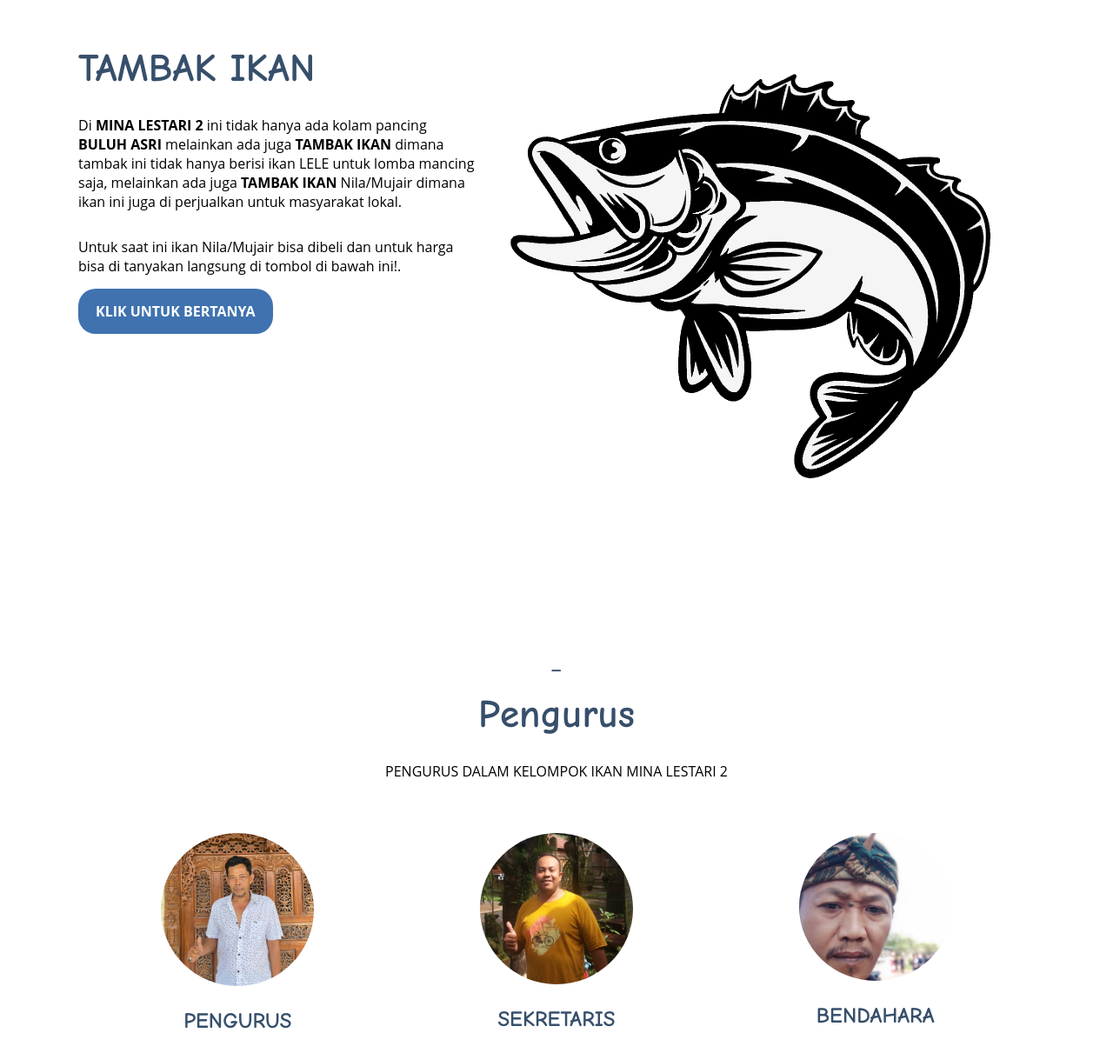
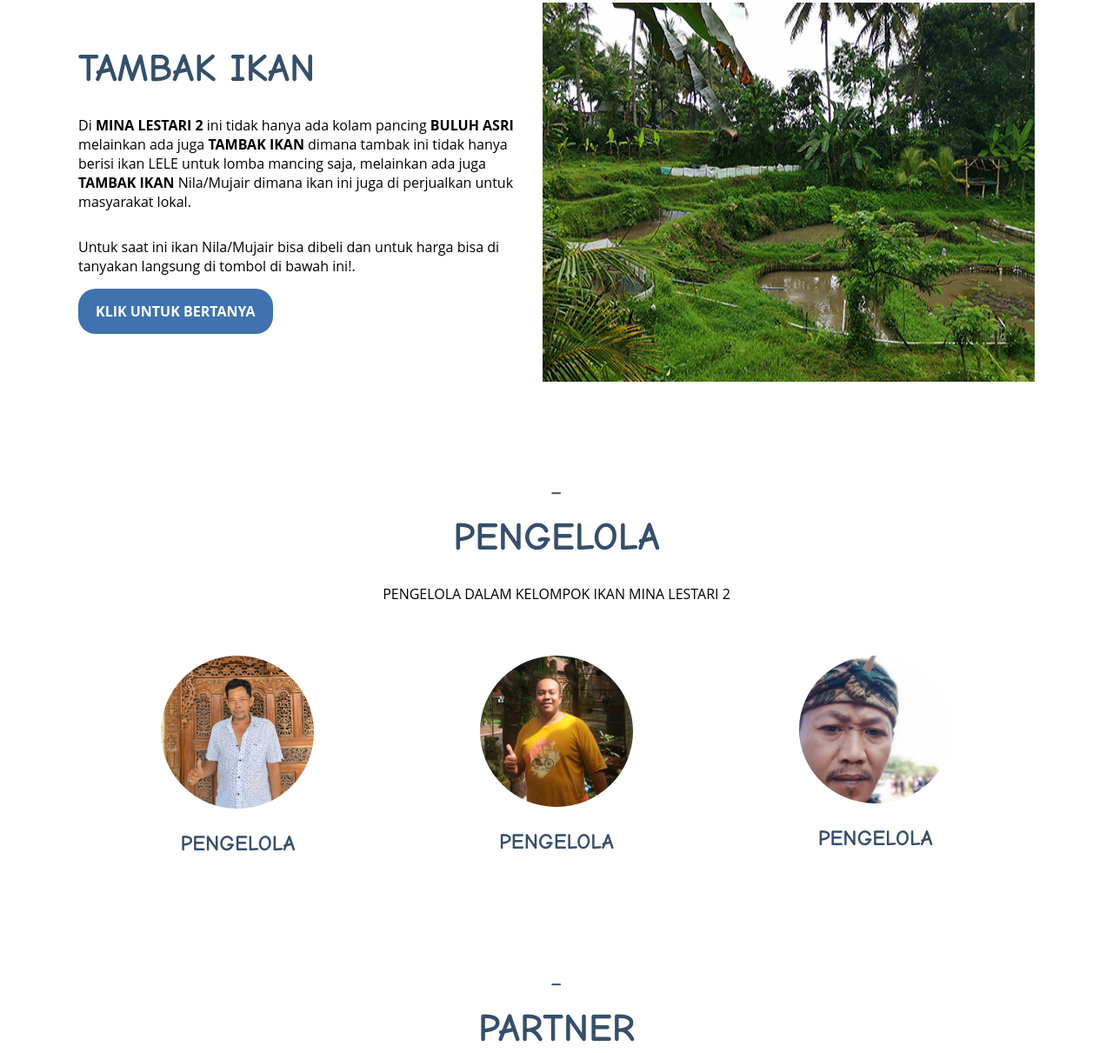
Before and after one commit to MinaLestari/MinaLestari.github.io, a plain HTML site: page index.html in a window 1280 px wide. Shown: the part 771-1982 px from the top of the page at 87% size. Drawn offline with Linux system fonts and the light colour scheme.

Commit message:
my changes

```diff
--- a/index.html
+++ b/index.html
@@ -39,7 +39,7 @@
                 <h2 class="deskripsi">LOMBA SETIAP HARI RABU - SABTU</h2>
                 <h2>HADIAH :  </h2>
                 <h1>HADIAH DI TENTUKAN OLEH BANYAKNYA PARTISIPAN!</h1>
-                <p><a href="https://api.whatsapp.com/send?phone=+6282147147754&text=Hi, saya ingin mendaftar Lomba" target="_blank" class="tbl-biru">DAFTAR LOMBA</a></p>
+                <p><a href="https://api.whatsapp.com/send?phone=+6287773354117&text=Hi, saya ingin mendaftar Lomba" target="_blank" class="tbl-biru">DAFTAR LOMBA</a></p>
             </div>
         </section>
 
@@ -49,9 +49,9 @@
                 <h2>TAMBAK IKAN</h2>
                 <p>Di <b>MINA LESTARI 2</b> ini tidak hanya ada kolam pancing <b>BULUH ASRI</b> melainkan ada juga <b>TAMBAK IKAN</b> dimana tambak ini tidak hanya berisi ikan LELE untuk lomba mancing saja, melainkan ada juga <b>TAMBAK IKAN</b> Nila/Mujair dimana ikan ini juga di perjualkan untuk masyarakat lokal.</p>
                 <p>Untuk saat ini ikan Nila/Mujair bisa dibeli dan untuk harga bisa di tanyakan langsung di tombol di bawah ini!.</p>
-                <p><a href="https://api.whatsapp.com/send?phone=+6282147147754&text=Hi, saya tertarik dengan ikan nilanya" target="_blank" class="tbl-biru">KLIK UNTUK BERTANYA</a></p>
+                <p><a href="https://api.whatsapp.com/send?phone=+6287773354117&text=Hi, saya tertarik dengan ikan nilanya" target="_blank" class="tbl-biru">KLIK UNTUK BERTANYA</a></p>
             </div>
-            <img src="nila.png"/>
+            <img src="tambak.png"/>
         </section>
 
         <!-- untuk Pengurus -->
@@ -59,22 +59,22 @@
             <div class="tengah">
                 <div class="kolom">
                     <p class="deskripsi">_</p>
-                    <h2>Pengurus</h2>
-                    <p>PENGURUS DALAM KELOMPOK IKAN MINA LESTARI 2</p>
+                    <h2>PENGELOLA</h2>
+                    <p>PENGELOLA DALAM KELOMPOK IKAN MINA LESTARI 2</p>
                 </div>
 
                 <div class="tutor-list">
                     <div class="kartu-tutor">
                         <img src="Capture.PNG"/>
-                        <p>PENGURUS</p>
+                        <p>PENGELOLA</p>
                     </div>
                     <div class="kartu-tutor">
                         <img src="serkertaris.PNG"/>
-                        <p>SEKRETARIS</p>
+                        <p>PENGELOLA</p>
                     </div>
                     <div class="kartu-tutor">
                         <img src="bendahara.PNG"/>
-                        <p>BENDAHARA</p>
+                        <p>PENGELOLA</p>
                     </div>
                 </div>
             </div>
```
Also changed, not shown: tambak.png (added).
